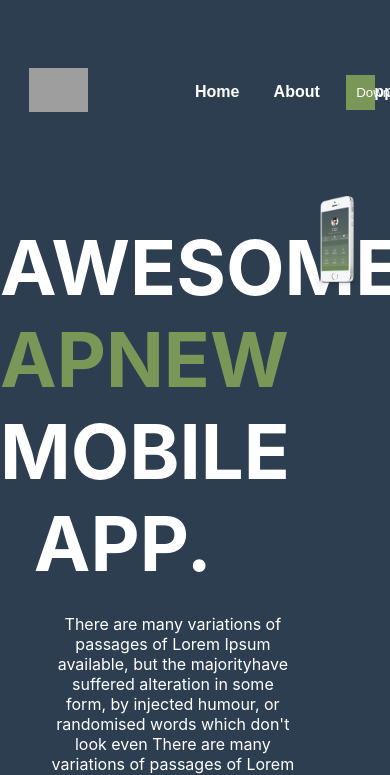
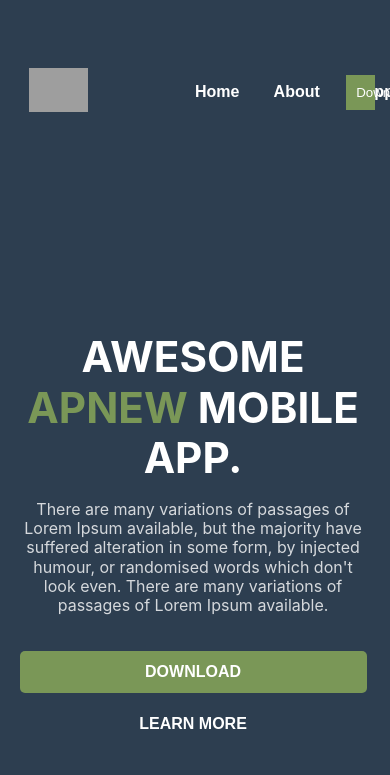
Before and after one commit to moiz-xyz/react-single-page-application-, a React (Create React App) app: page / in a window 390 px wide. Shown: the top 775 px of the page. Built offline with nearby package versions, Linux system fonts and the light colour scheme; grey boxes are pictures that could not be loaded.

Commit message:
responsivness added of main section

```diff
--- a/src/Components/02_Main section/Main_section.css
+++ b/src/Components/02_Main section/Main_section.css
@@ -1,52 +1,158 @@
-.main2{
-width: 100%;
+.main2 {
+    width: 89%;
     height: 100vh;
     display: flex;
+    align-items: center;
     justify-content: center;
     color: white;
-margin-top: 5%;
+    padding: 5%;
+    gap: 20px;
+    flex-wrap: wrap;
   }
+
   .first-section {
-    width: 70%;
+    width: 55%;
     display: flex;
     flex-direction: column;
-}
-
-.head-para {
-    width: 100%;
-    height: auto;
-    display: flex;
-    flex-direction: column;
-    align-items: flex-start; /* Ensure left alignment */
     justify-content: center;
   }
 
-.first-section > div > h1,
-.head-para > p {
-    width: 90%; /* Same width to align properly */
-    margin: 0; /* Remove unwanted margins */
-    margin-top: 25px;
+  .head-para h1 {
+    font-size: 10vh;
+    line-height: 1.2;
+    margin-bottom: 15px;
   }
 
-.first-section h1 {
-    font-size: 9vh;
+  .head-para h1 span {
+    color: #7a9757;
+    font-weight: bold;
   }
 
-.head-para > p {
-    font-size: medium;
-    margin-left: 50px;
+  .head-para p {
+    font-size: 1rem;
+    width: 80%;
+    line-height: 1.2;
+    opacity: 0.8;
+  }
+
+  .button-container {
+    margin-top: 20px;
+  }
+
+  .button-container button {
+    padding: 12px 20px;
+    font-size: 1rem;
+    font-weight: bold;
+    border: none;
+    cursor: pointer;
+    margin-right: 15px;
+    transition: 0.3s ease-in-out;
+  }
+
+  .download-btn {
+    background-color: #7a9757;
+    color: white;
+    border-radius: 5px;
+  }
+
+  .download-btn:hover {
+    background-color: #5c7342;
+  }
+
+  .learn-btn {
+    background-color: transparent;
+    color: white;
+    border: 2px solid white;
+    border-radius: 5px;
+  }
+
+  .learn-btn:hover {
+    background-color: white;
+    color: black;
+  }
+
+  .second-section {
+    width: 35%;
+    display: flex;
+    align-items: center;
+    justify-content: center;
+  }
+
+  .second-section img {
+    width: 100%;
+    max-width: 100%;
+  }
+
+  @media (max-width: 1024px) {
+    .main2 {
+      flex-direction: column;
+      text-align: center;
+    }
+
+    .first-section {
+      width: 90%;
 
     }
 
-.first-section h1 span {
-    color: #7A9757;
-    font-weight: bold;
+    .head-para h1 {
+      font-size: 6vh;
     }
 
-.second-section{
-width: 30%;
+    .head-para p {
+      width: 100%;
     }
-.second-section > img {
-    width: 50%;
-    /* height: 100%; */
+
+    .second-section {
+      width: 100%;
+      margin-top: 20px;
     }
+
+    .second-section img {
+      width: 70%;
+    }
+  }
+
+  @media (max-width: 768px) {
+    .first-section {
+      width: 100%;
+    }
+
+    .head-para h1 {
+      font-size: 5vh;
+    }
+
+    .button-container button {
+      width: 100%;
+      margin-bottom: 10px;
+    }
+
+    .second-section img {
+      width: 80%;
+    }
+  }
+  @media (max-width: 480px) {
+    .main2 {
+        flex-wrap: unset;
+    }
+    .first-section {
+        margin-top: 120%;
+        width: 100%;
+      }
+
+      .head-para p {
+        font-size: 1rem;
+        width: 100%;
+      }
+      .second-section {
+        width: 100%;
+        display: flex;
+        align-items: center;
+        justify-content: center;
+      }
+
+      .second-section img {
+        width: 100%;
+        max-width: 100%;
+      }
+
+  }
--- a/src/Components/02_Main section/Main_section.js
+++ b/src/Components/02_Main section/Main_section.js
@@ -1,28 +1,31 @@
-import "./Main_section.css"
-import phone from "./image.png"
+import "./Main_section.css";
+import phone from "./image.png";
 
-function Main_section (){
+function Main_section() {
   return (
     <div className="main2">
       <div className="first-section">
         <div className="head-para">
-                <h1>  AWESOME
-                <span> APNEW </span>
-                  MOBILE  APP.
+          <h1>
+            AWESOME <span>APNEW</span> MOBILE APP.
           </h1>
           <p>
-                There are many variations of passages of Lorem Ipsum available, but the majorityhave suffered alteration in some form, by injected humour, or randomised words which don't look even There are many variations of passages of Lorem Ipsum available
+            There are many variations of passages of Lorem Ipsum available, but
+            the majority have suffered alteration in some form, by injected
+            humour, or randomised words which don't look even. There are many
+            variations of passages of Lorem Ipsum available.
           </p>
         </div>
-                <div className="button">
-                    <button> DOWNLOAD   </button>
-                    <button> LEARN MORE </button>
+        <div className="button-container">
+          <button className="download-btn">DOWNLOAD</button>
+          <button className="learn-btn">LEARN MORE</button>
         </div>
       </div>
       <div className="second-section">
-                <img src={phone} alt="phone"></img>
+        <img src={phone} alt="phone" />
       </div>
     </div>
-    )
+  );
 }
-export default Main_section
+
+export default Main_section;
```
Lines whose indentation alone changed are shown as unchanged.
